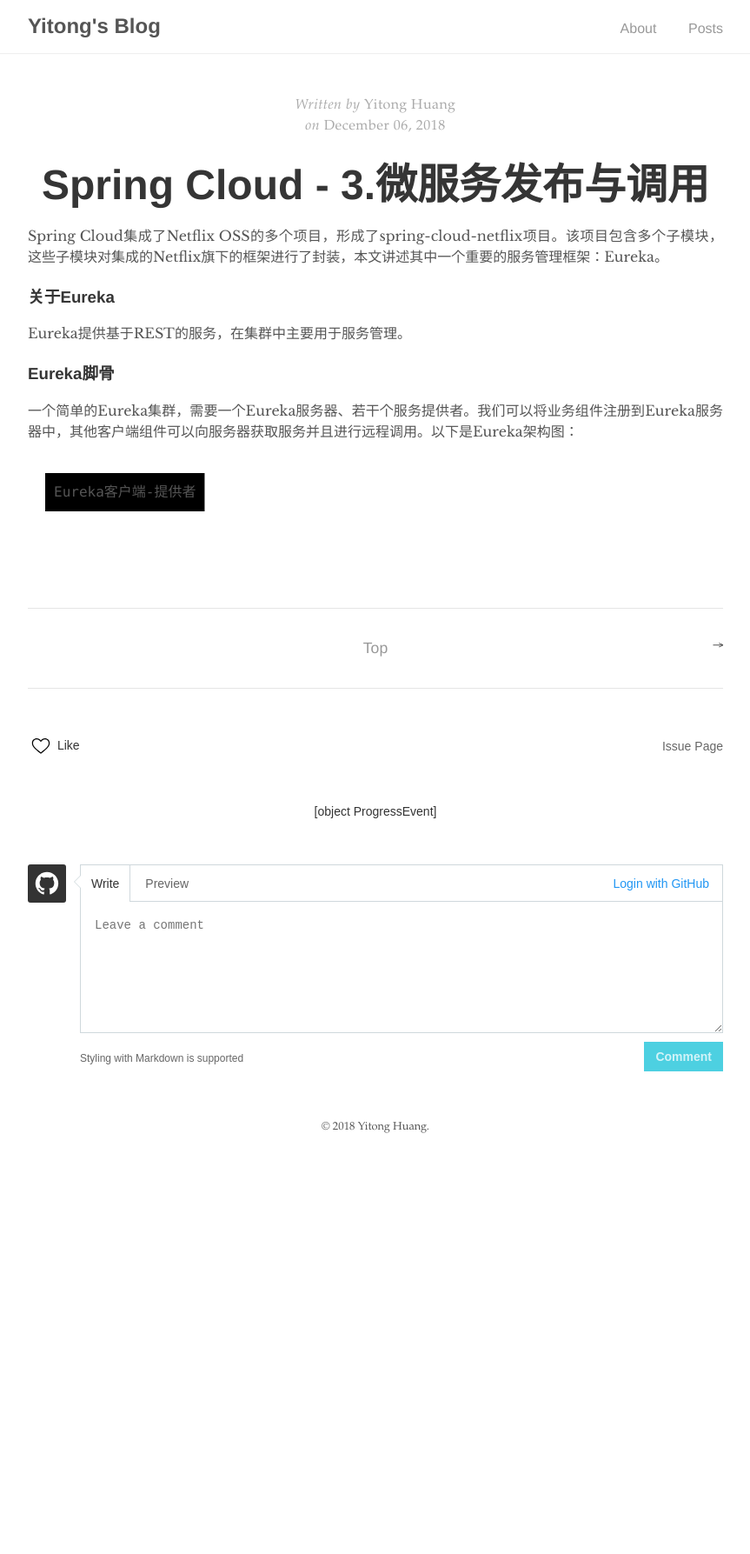
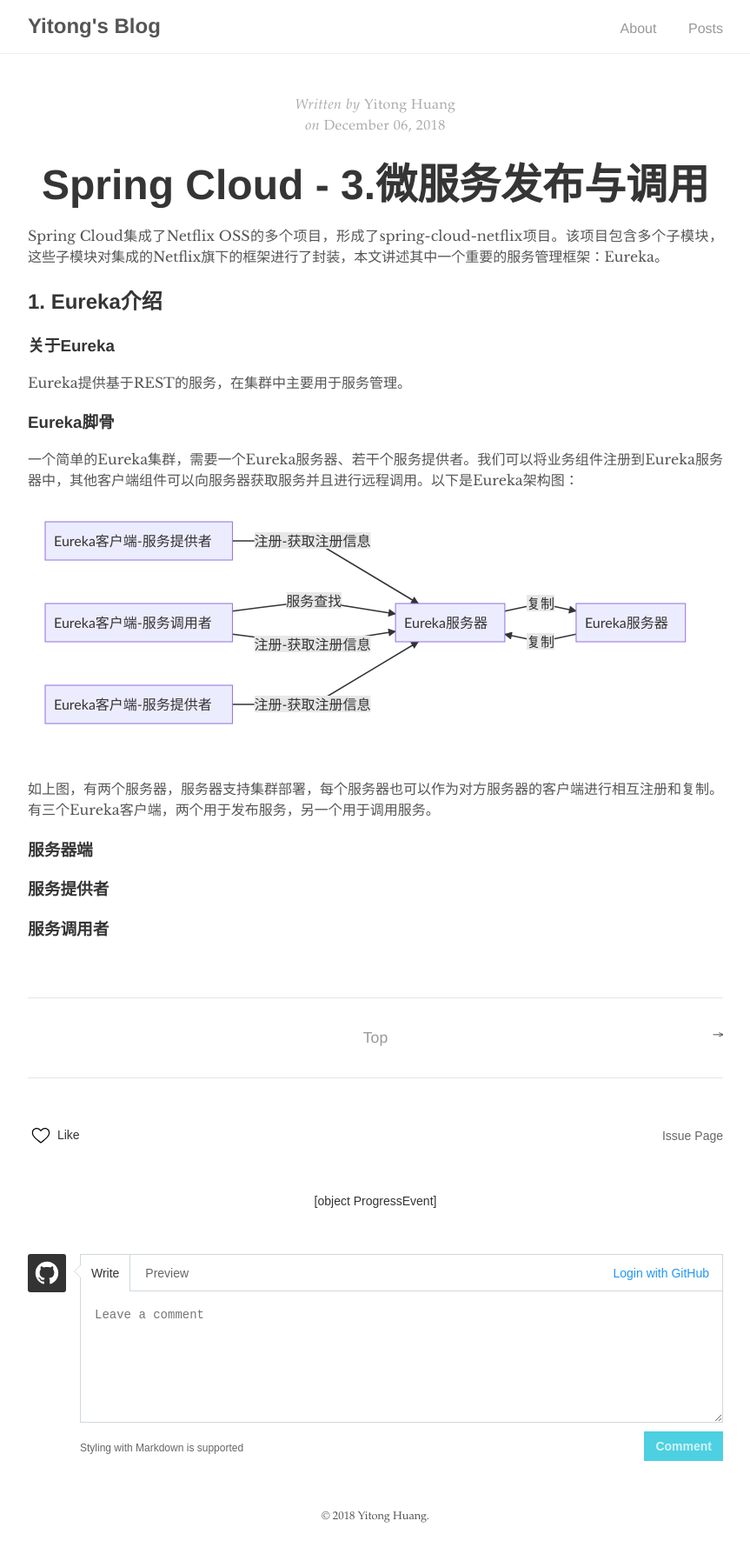
Before and after one commit to yitong-huang/blog, a Jekyll site: the page built from _posts/spring-cloud/2018-12-06-3.Eureka.md, in a window 1280 px wide. Shown: the whole page at 87% size, without its empty margins (208-1071 px from the left). Built offline with Jekyll 4.4.1, drawn with Linux system fonts in a browser that asks for light colours; before the commit the page ends 1339 px from its top, so only the background shows below that.

Commit message:
add graph in Eureka

````diff
--- a/_posts/spring-cloud/2018-12-06-3.Eureka.md
+++ b/_posts/spring-cloud/2018-12-06-3.Eureka.md
@@ -6,6 +6,8 @@ author: "Yitong Huang"
 
 Spring Cloud集成了Netflix OSS的多个项目，形成了spring-cloud-netflix项目。该项目包含多个子模块，这些子模块对集成的Netflix旗下的框架进行了封装，本文讲述其中一个重要的服务管理框架：Eureka。
 <!--more-->
+
+## 1. Eureka介绍
 
 ### 关于Eureka
 
@@ -16,8 +18,22 @@ Eureka提供基于REST的服务，在集群中主要用于服务管理。
 一个简单的Eureka集群，需要一个Eureka服务器、若干个服务提供者。我们可以将业务组件注册到Eureka服务器中，其他客户端组件可以向服务器获取服务并且进行远程调用。以下是Eureka架构图：
 
 ```flow
-graph TD
-A[Eureka客户端-提供者]
-B[Eureka服务器] <--|复制|--> C[Eureka服务器] <--|服务查找| D[Eureka客户端-调用者]
-C <--[注册-获取注册信息] D
+graph LR
+A[Eureka客户端-服务提供者]
+A -->|注册-获取注册信息| C
+B[Eureka服务器] -->|复制| C[Eureka服务器]
+C -->|复制| B
+D[Eureka客户端-服务调用者] -->|服务查找| C
+D -->|注册-获取注册信息| C
+E[Eureka客户端-服务提供者] -->|注册-获取注册信息| C
 ```
+
+如上图，有两个服务器，服务器支持集群部署，每个服务器也可以作为对方服务器的客户端进行相互注册和复制。有三个Eureka客户端，两个用于发布服务，另一个用于调用服务。
+
+### 服务器端
+
+
+
+### 服务提供者
+
+### 服务调用者
````
